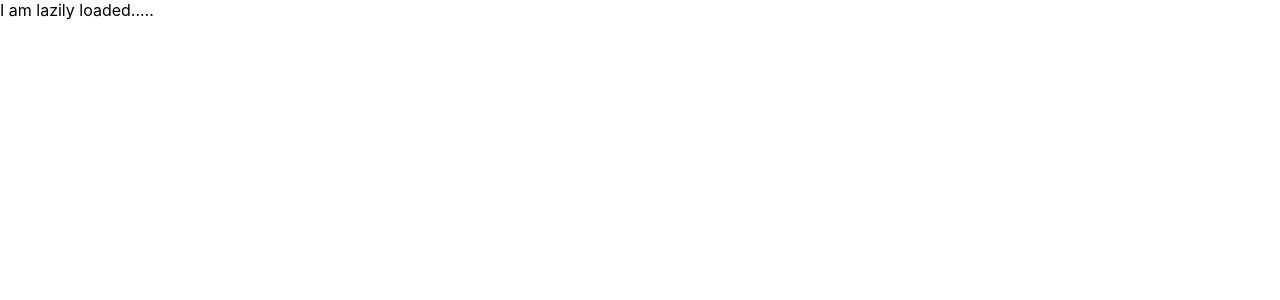
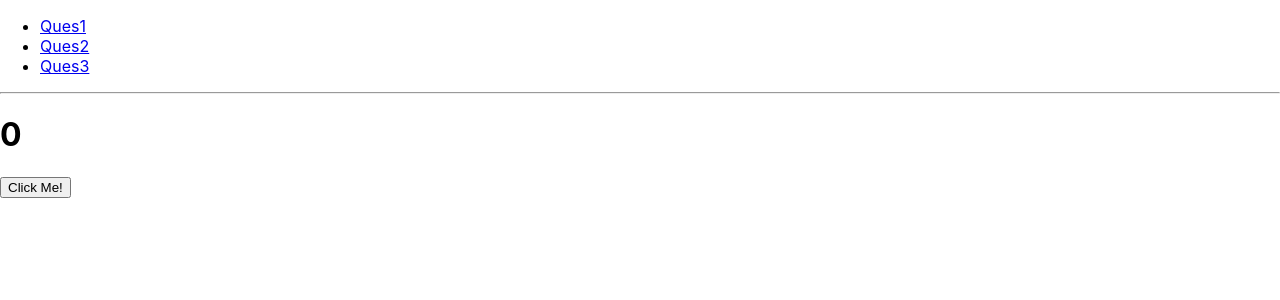
Before and after one commit to Dutta805/react-brushup, a React (Create React App) app: page / in a window 1280 px wide. Shown: the top 300 px of the page. Built offline with nearby package versions, Linux system fonts and the light colour scheme.

Commit message:
React Router implementation

```diff
--- a/package.json
+++ b/package.json
@@ -8,6 +8,7 @@
     "@testing-library/user-event": "^13.5.0",
     "react": "^18.2.0",
     "react-dom": "^18.2.0",
+    "react-router-dom": "^6.20.1",
     "react-scripts": "5.0.1",
     "web-vitals": "^2.1.4"
   },
--- /dev/null
+++ b/src/components/AppRouter.js
@@ -0,0 +1,35 @@
+import React from 'react';
+import { BrowserRouter as Router, Route, Link, Routes } from 'react-router-dom';
+
+import LifeCycle from './LifeCycle/LifeCycle';
+import LifeCycleFunction from './LifeCycleFunction/LifeCycleFunction';
+import LazyLoadingComponent from './LazyLoadingComponent/LazyLoadingComponent';
+
+export default function AppRouter() {
+  return (
+    <Router>
+        <div>
+            <nav>
+                <ul>
+                    <li>
+                        <Link to="/" >Ques1</Link>
+                    </li>
+                    <li>
+                        <Link to="/Ques2" >Ques2</Link>
+                    </li>
+                    <li>
+                        <Link to="/Ques3" >Ques3</Link>
+                    </li>
+                </ul>
+            </nav>
+            <hr />
+
+            <Routes>
+                <Route exact path='/' Component={LifeCycle} />
+                <Route exact path='/Ques2' Component={LifeCycleFunction} />
+                <Route exact path='/Ques3' Component={LazyLoadingComponent} />
+            </Routes>
+        </div>
+    </Router>
+  )
+}
--- a/src/index.js
+++ b/src/index.js
@@ -1,16 +1,13 @@
 import React from 'react';
 import ReactDOM from 'react-dom/client';
 import './index.css';
-// import App from './App';
-//import LifeCycle from './components/LifeCycle/LifeCycle';
-// import LifeCycleFunction from './components/LifeCycleFunction/LifeCycleFunction';
-import LazyLoadingComponent from './components/LazyLoadingComponent/LazyLoadingComponent';
+import AppRouter from './components/AppRouter';
 import reportWebVitals from './reportWebVitals';
 
 const root = ReactDOM.createRoot(document.getElementById('root'));
 root.render(
   <React.StrictMode>
-    <LazyLoadingComponent />
+    <AppRouter />
   </React.StrictMode>
 );
 
```
Also changed, not shown: 1 other file (tests, documents, lock files or other folders).
